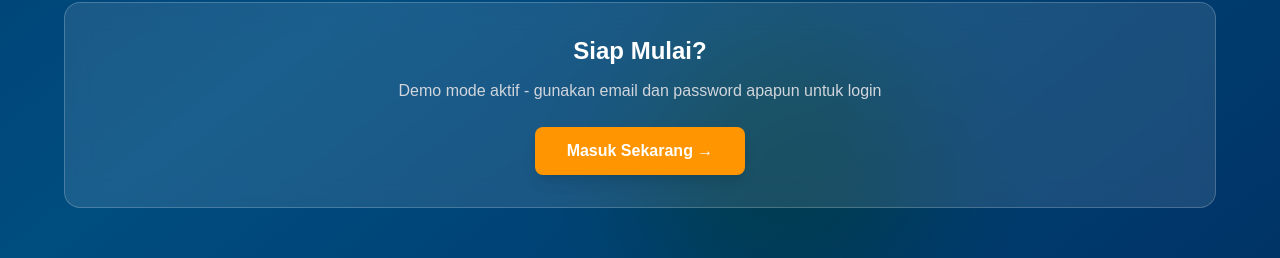
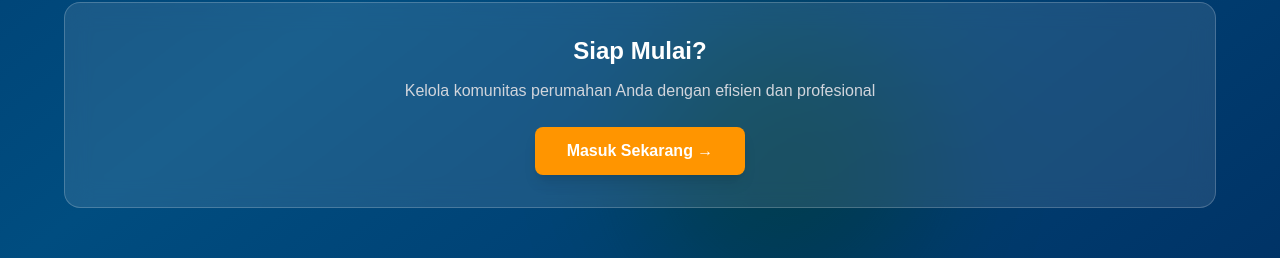
Before and after one commit to Alfaturrahman/SmartNeighbourhood-Web, a Next.js app: page / in a window 1280 px wide. Shown: the part 726-984 px from the top of the page. Built offline with nearby package versions, Linux system fonts and the light colour scheme.

Commit message:
feat: Update homepage to production mode - remove demo text

```diff
--- a/app/page.tsx
+++ b/app/page.tsx
@@ -61,7 +61,7 @@ export default function Home() {
           <div className="bg-white/10 backdrop-blur-md rounded-2xl border border-white/20 p-8 text-center">
             <h2 className="text-2xl font-bold text-white mb-3">Siap Mulai?</h2>
             <p className="text-gray-300 mb-6">
-              Demo mode aktif - gunakan email dan password apapun untuk login
+              Kelola komunitas perumahan Anda dengan efisien dan profesional
             </p>
             <Link
               href="/login"
@@ -74,7 +74,7 @@ export default function Home() {
           {/* Footer Note */}
           <div className="text-center mt-12">
             <p className="text-gray-400 text-sm">
-              Aplikasi demonstrasi • Semua data adalah dummy data
+              Smart Neighborhood Management System v1.0
             </p>
           </div>
         </div>
```
